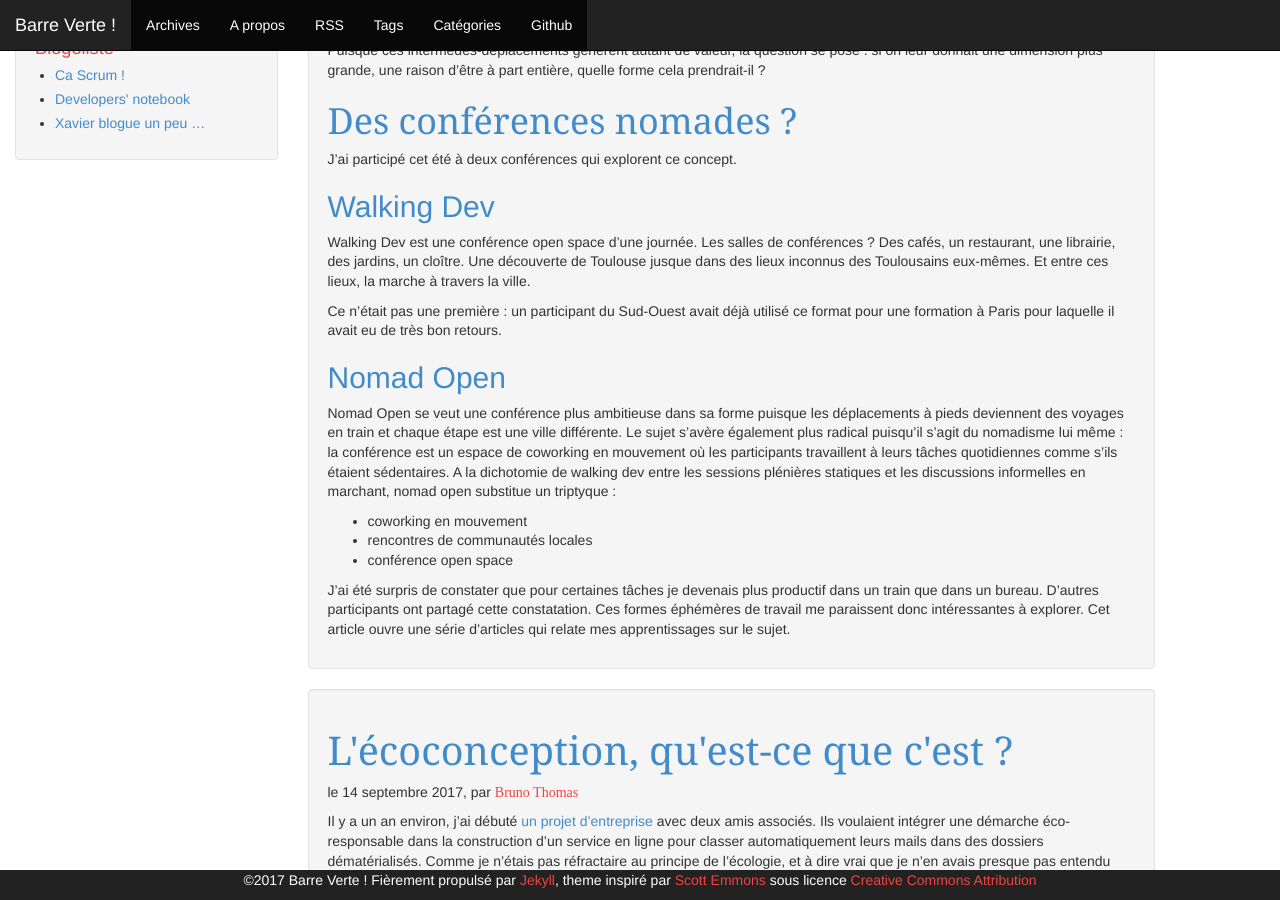
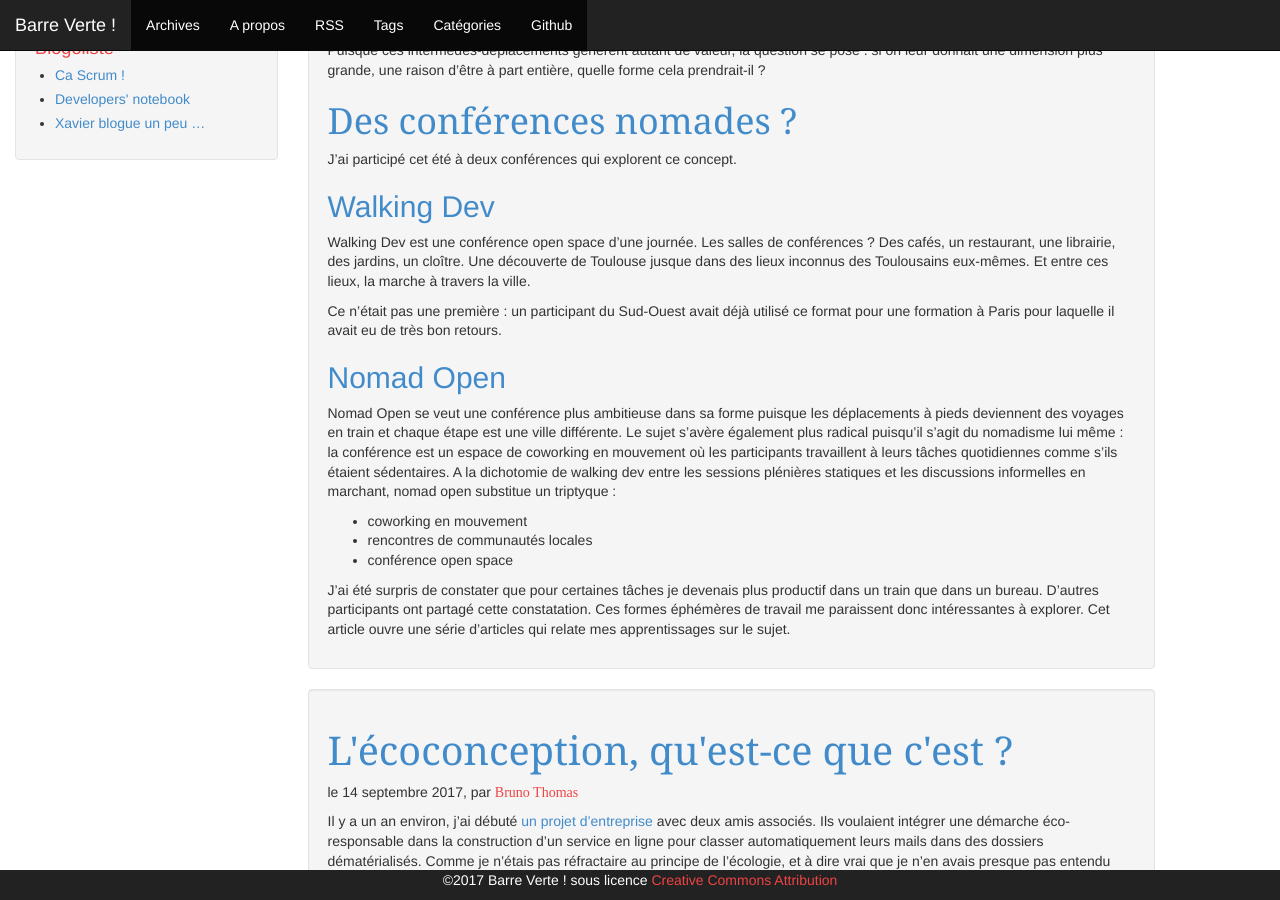
Before and after one commit to MichaelBitard/barreverte.github.io, a Jekyll site: the page built from index.html, in a window 1280 px wide and 900 px high, scrolled down 614 px. Built offline with Jekyll 4.4.1, drawn with Linux system fonts in a browser that asks for light colours; the list of posts is cut into pages by our own code; comment, search, counter and statistics services are not loaded.

Commit message:
footer: retrait du long texte qui prend trop de place sur un mobile

```diff
--- a/_includes/footer.html
+++ b/_includes/footer.html
@@ -1,8 +1,7 @@
 <div class="container-fluid" id="footer">
     <div class="row-fluid">
         <div class="span12 footer navbar-inverse navbar-fixed-bottom">
-            <p class="copyright">&copy;{{ site.time | date: '%Y' }} {{ site.name }} Fièrement propulsé par <a href="http://jekyllrb.com">Jekyll</a>, theme inspiré par <a href="https://github.com/scotte/jekyll-clean">Scott Emmons</a>
-            sous licence
+            <p class="copyright">&copy;{{ site.time | date: '%Y' }} {{ site.name }} sous licence
             <a href="http://creativecommons.org/licenses/by/4.0/">Creative Commons Attribution</a></p>
         </div>
     </div>
```
